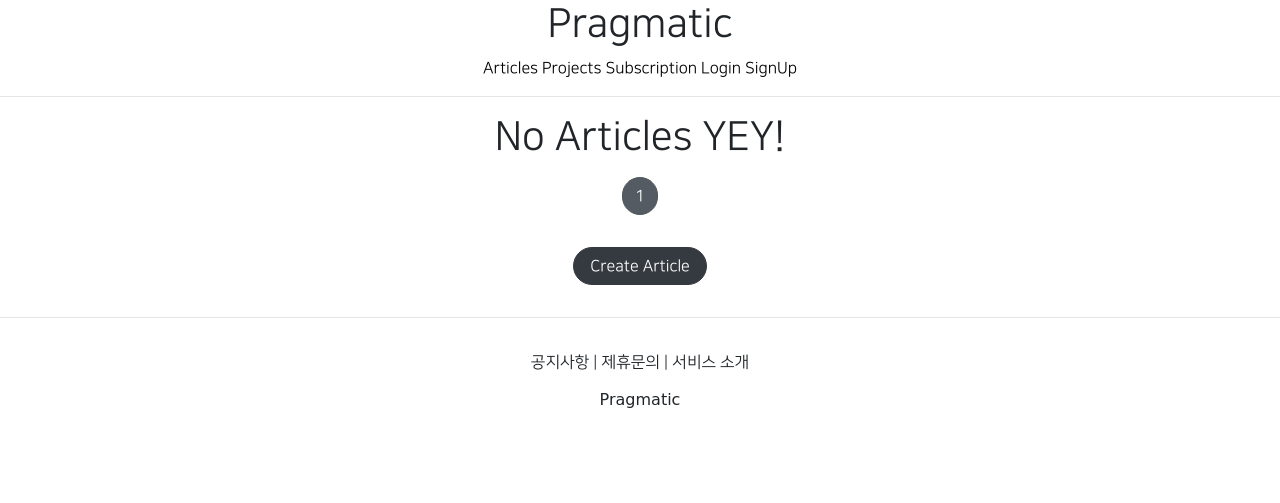
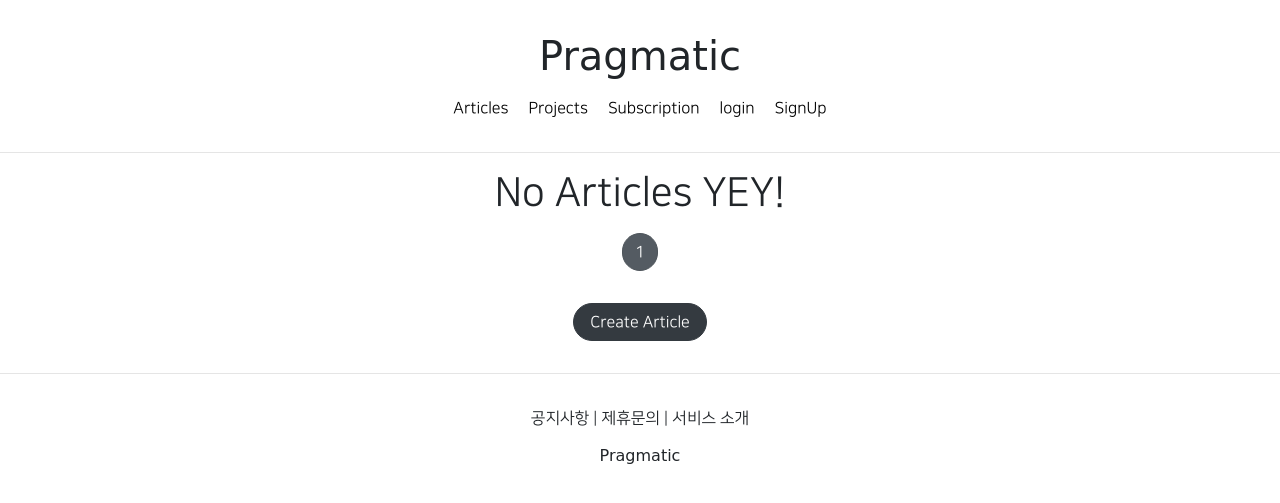
Before and after one commit to OndJJ/2ban, a Django app: page /articles/list/ in a window 1280 px wide. Shown: the top 503 px of the page. Run offline with Django 3.2, Linux system fonts and the light colour scheme; data that the repository does not hold is empty; parts of the project's set-up code (start-up, migrations or seed data) failed here and were passed over; some libraries are stand-ins or nearby versions; some web fonts are replaced.

Commit message:
use to WYSIWYS

```diff
--- a/pragmatic/articleapp/templates/articleapp/create.html
+++ b/pragmatic/articleapp/templates/articleapp/create.html
@@ -2,6 +2,10 @@
 {% load bootstrap4 %}
 
 {% block content %}
+<script src="//cdn.jsdelivr.net/npm/medium-editor@5.23.2/dist/js/medium-editor.min.js"></script>
+<link rel="stylesheet" href="//cdn.jsdelivr.net/npm/medium-editor@5.23.2/dist/css/medium-editor.min.css" type="text/css" media="screen" charset="utf-8">
+
+
 
     <div style="text-align: center; max-width: 500px; margin: 4rem auto">
     <div class="mb-4">
@@ -17,5 +21,7 @@
         </form>
     </div>
 
+<script>var editor = new MediumEditor('.editable');</script>
+
 
 {% endblock %}
--- a/pragmatic/articleapp/templates/articleapp/detail.html
+++ b/pragmatic/articleapp/templates/articleapp/detail.html
@@ -16,9 +16,9 @@
             <img style="width: 100%; border-radius: 1rem; margin: 2rem 0;"
                     src="{{ target_article.image.url }}" alt="">
 
-            <p>
-                {{ target_article.content }}
-            </p>
+            <div class="text-left">
+                {{ target_article.content | safe}}
+            </div>
 
             {% if target_article.writer == user %}
                 <a href="{% url 'articleapp:update' pk=target_article.pk %}"
--- a/pragmatic/articleapp/templates/articleapp/update.html
+++ b/pragmatic/articleapp/templates/articleapp/update.html
@@ -2,6 +2,8 @@
 {% load bootstrap4 %}
 
 {% block content %}
+<script src="//cdn.jsdelivr.net/npm/medium-editor@5.23.2/dist/js/medium-editor.min.js"></script>
+<link rel="stylesheet" href="//cdn.jsdelivr.net/npm/medium-editor@5.23.2/dist/css/medium-editor.min.css" type="text/css" media="screen" charset="utf-8">
 
     <div style="text-align: center; max-width: 500px; margin: 4rem auto">
     <div class="mb-4">
@@ -15,5 +17,5 @@
         </form>
     </div>
 
-
+<script>var editor = new MediumEditor('.editable');</script>
 {% endblock %}
--- a/pragmatic/templates/header.html
+++ b/pragmatic/templates/header.html
@@ -1,38 +1,34 @@
-<div style="text-align: center;">
-    <div class="pragmatic_header_logo">
-        <h1>Pragmatic</h1>
+    <div class="pragmatic_header">
+        <div>
+            <h1 class="pragmatic_logo">Pragmatic</h1>
         </div>
-    <div class="pragmatic_header_button">
-         <span>
-            <a href="{% url 'articleapp:list' %}">
-                Articles
+            <div class="pragmatic_header_navbar">
+
+                <a href="{% url 'articleapp:list' %}" class="pragmatic_header_nav">
+                    <span>Articles</span>
                 </a>
-        </span>
-        <span>
-            <a href="{% url 'projectapp:list' %}">
-                Projects
+                <a href="{% url 'projectapp:list' %}" class="pragmatic_header_nav">
+                    <span>Projects</span>
                 </a>
-        </span>
-        <span>
-            <a href="{% url 'subscribeapp:list' %}">
-                Subscription
+
+                <a href="{% url 'subscribeapp:list' %}" class="pragmatic_header_nav">
+                    <span>Subscription</span>
                 </a>
-        </span>
+
                 {% if not user.is_authenticated %}
-            <span>
-                <a href="{% url 'accountapp:login' %}">Login</a>
-            </span>
-            <span>
-                 <a href="{% url 'accountapp:create' %}">SignUp</a>
-            </span>
+                <a href="{% url 'accountapp:login' %}?next={{ request.path }}" class="pragmatic_header_nav">
+                    <span>login</span>
+                </a>
+                <a href="{% url 'accountapp:create' %}" class="pragmatic_header_nav">
+                    <span>SignUp</span>
+                <a/>
                 {% else %}
-            <span>
-                <a href="{% url 'accountapp:detail' pk=user.pk %}">MyPage</a>
-            </span>
-            <span>
-                <a href="{% url 'accountapp:logout' %}">Logout</a>
-            </span>
+                <a href="{% url 'accountapp:detail' pk=user.pk %}" class="pragmatic_header_nav">
+                    <span>MyPage</span>
+                </a>
+                <a href="{% url 'accountapp:logout' %}?next={{ request.path }}" class="pragmatic_header_nav">
+                    <span>logout</span>
+                </a>
                 {% endif %}
-
             </div>
     </div>
```
Also changed, not shown: pragmatic/articleapp/forms.py (+7 -1 lines). Lines whose indentation alone changed are shown as unchanged.
